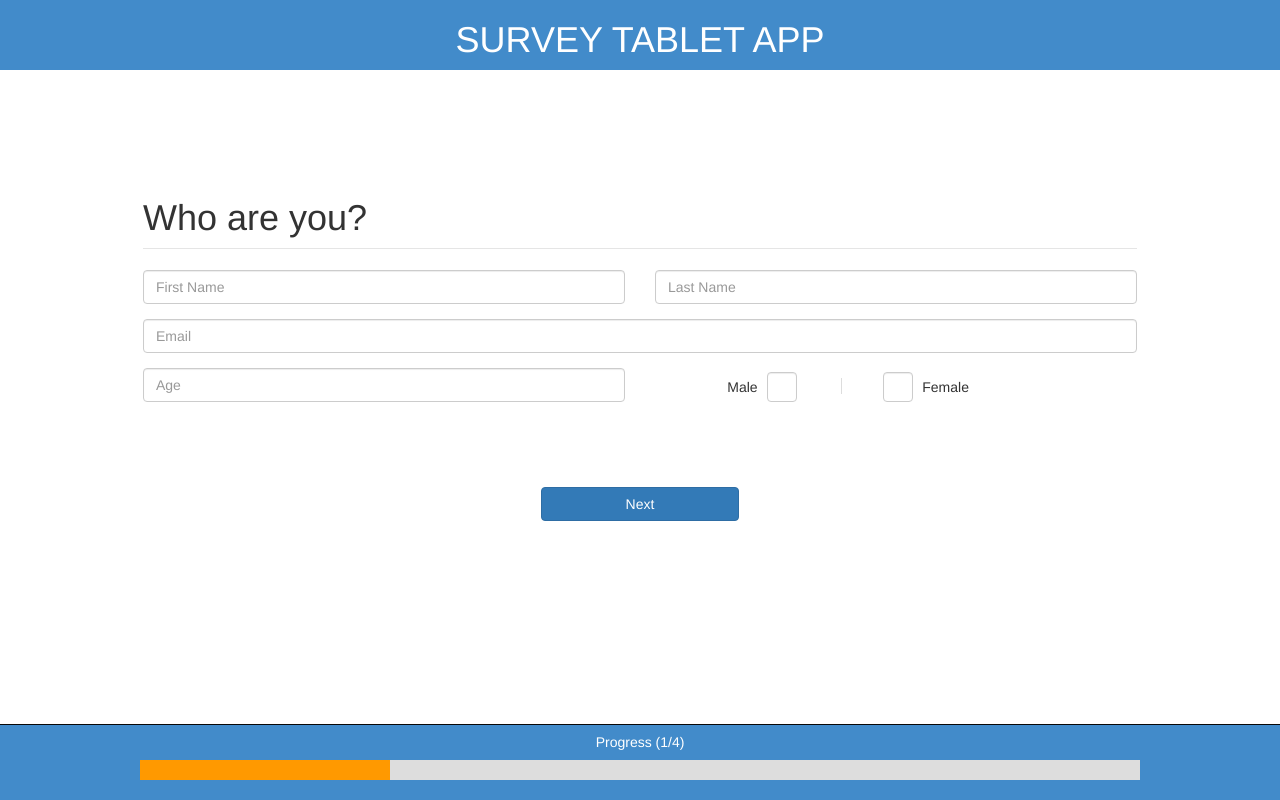
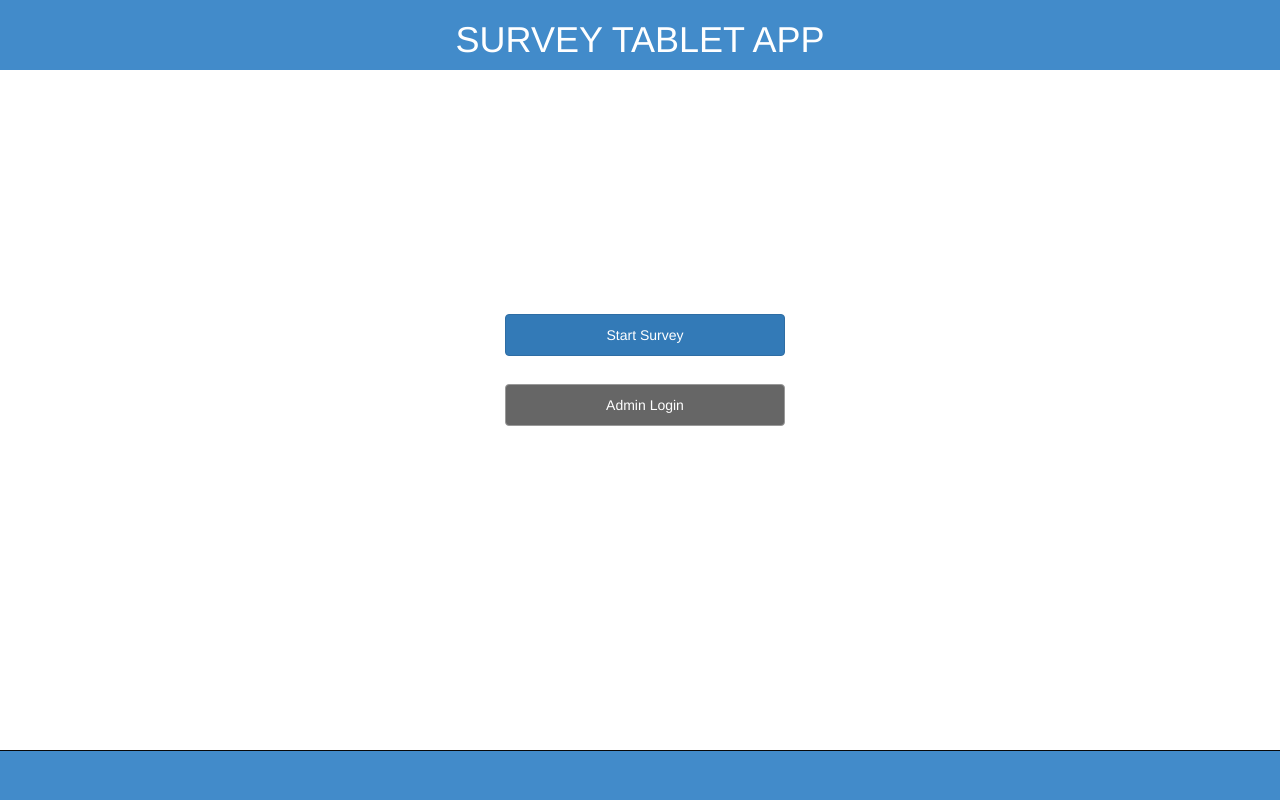
Before and after one commit to Rune205/surveyplatform, a plain HTML site: page pages/index.html in a window 1280 px wide. Drawn offline with Linux system fonts and the light colour scheme.

Commit message:
Add files via upload

```diff
--- a/css/custom.css
+++ b/css/custom.css
@@ -133,6 +133,22 @@ body {
 .surv-btn a{
   width: 20%
 }
+#surv-cont {
+  position: absolute;
+  top: 0;
+  left: 0;
+  right: 0;
+  bottom: 0;
+  margin: auto;
+  width: 300px;
+  height: 200px;
+}
+#surv-btn a{
+  width: 20em;
+  height: 3em;
+  margin-top: 1em;
+  margin-bottom: 1em;
+}
 #myProgress {
   margin: auto;
   position: relative;
--- a/pages/index.html
+++ b/pages/index.html
@@ -29,50 +29,17 @@
 			<h1>SURVEY TABLET APP</h1>
 		</div>
 	</nav>
+	<div class="container-fluid" id="surv-cont">
 
-	<div class="container-fluid surv-quest">
-		<h1>Who are you?</h1><hr/>
-		<form>
-			<div class="form-group row">
-				<div class="col-xs-6">
-					<input type="text" class="form-control" placeholder="First Name">
-				</div>
-				<div class="col-xs-6">
-					<input type="text" class="form-control" placeholder="Last Name">
-				</div>
-			</div>
-			<div class="form-group">
-				<input type="text" class="form-control" placeholder="Email">
-			</div>
-			<div class="form-group row">
-				<div class="col-xs-6">
-					<input type="text" class="form-control" placeholder="Age">
-				</div>
-				<div class="col-xs-6">
-					<div class="form-group" style="margin-left:15%;margin-top:1%">
-						<label class="cbx-label" for="check-1g">Male</label>
-						<input id="check-1g" value="0" data-toggle="checkbox-x" data-size="lg" data-three-state="false">
-						<span class="separate"></span>
-						<input id="check-2g" value="0" data-toggle="checkbox-x" data-size="lg" data-three-state="false">
-						<label class="cbx-label" for="check-2g">Female</label>
-					</div>
-				</div>
-			</div>
-		</form>
-		<div class="surv-btn">
-		<a class="btn btn-primary" href="page2.html" role="button">Next</a>
+		<div id="surv-btn">
+		<a class="btn btn-primary" href="page1.html" role="button"><span style="line-height:2em;vertical-align:middle;">Start Survey</span></a>
+		</div>
+		<div id="surv-btn">
+		<a class="btn btn-primary" href="page1.html" role="button" style="background-color:#666666;border-color:#999999;"><span style="line-height:2em;vertical-align:middle;">Admin Login</span></a>
 		</div>
 	</div>
 
 	<nav class="navbar navbar-inverse navbar-fixed-bottom progbar">
-		<div class="container-fluid">
-			<div class="progbar">
-				<h5>Progress (1/4)</h5>
-			</div>
-			<div id="myProgress">
-				<div id="myBar1"></div>
-			</div>
-		</div>
 	</nav>
   </body>
 </html>
```
Also changed, not shown: pages/page1.html (added, +78 -0 lines), pages/page2.html (+1 -1 lines), pages/page3.html (+1 -1 lines), pages/page4.html (+1 -1 lines).
